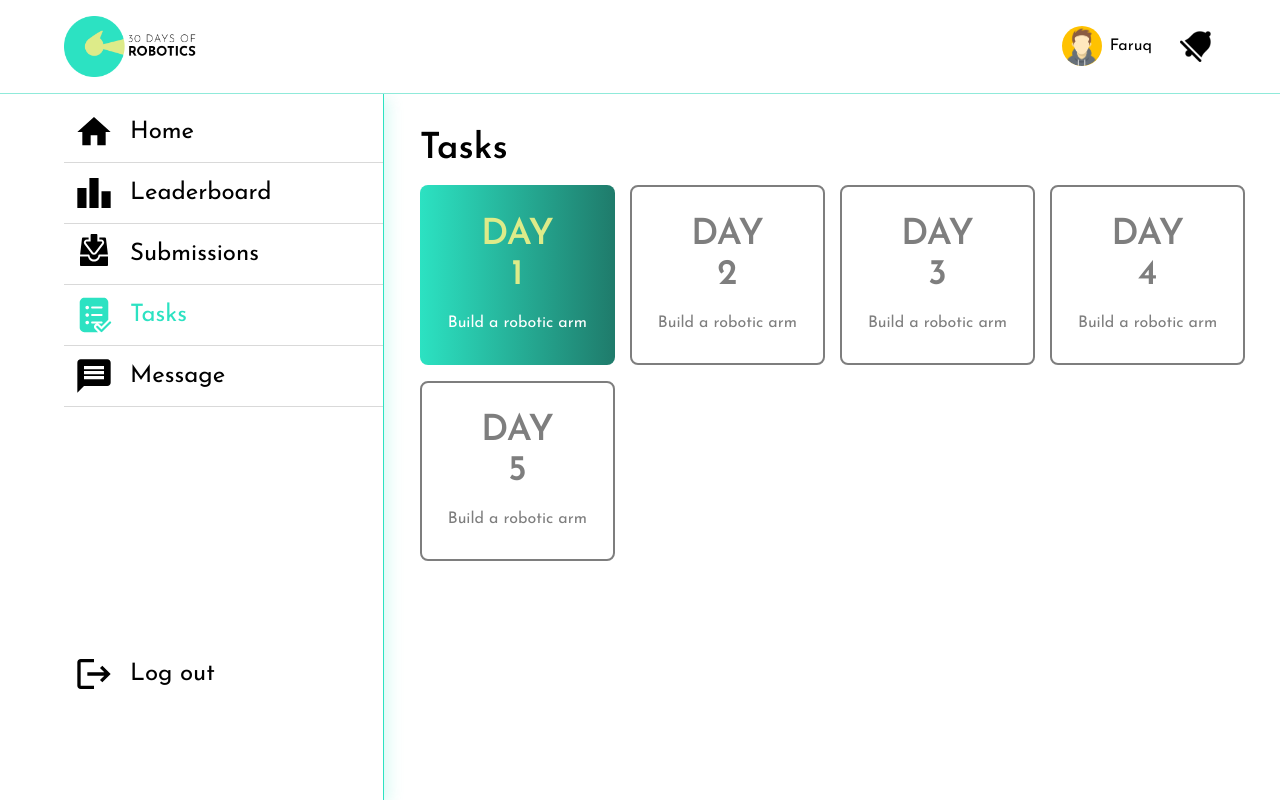
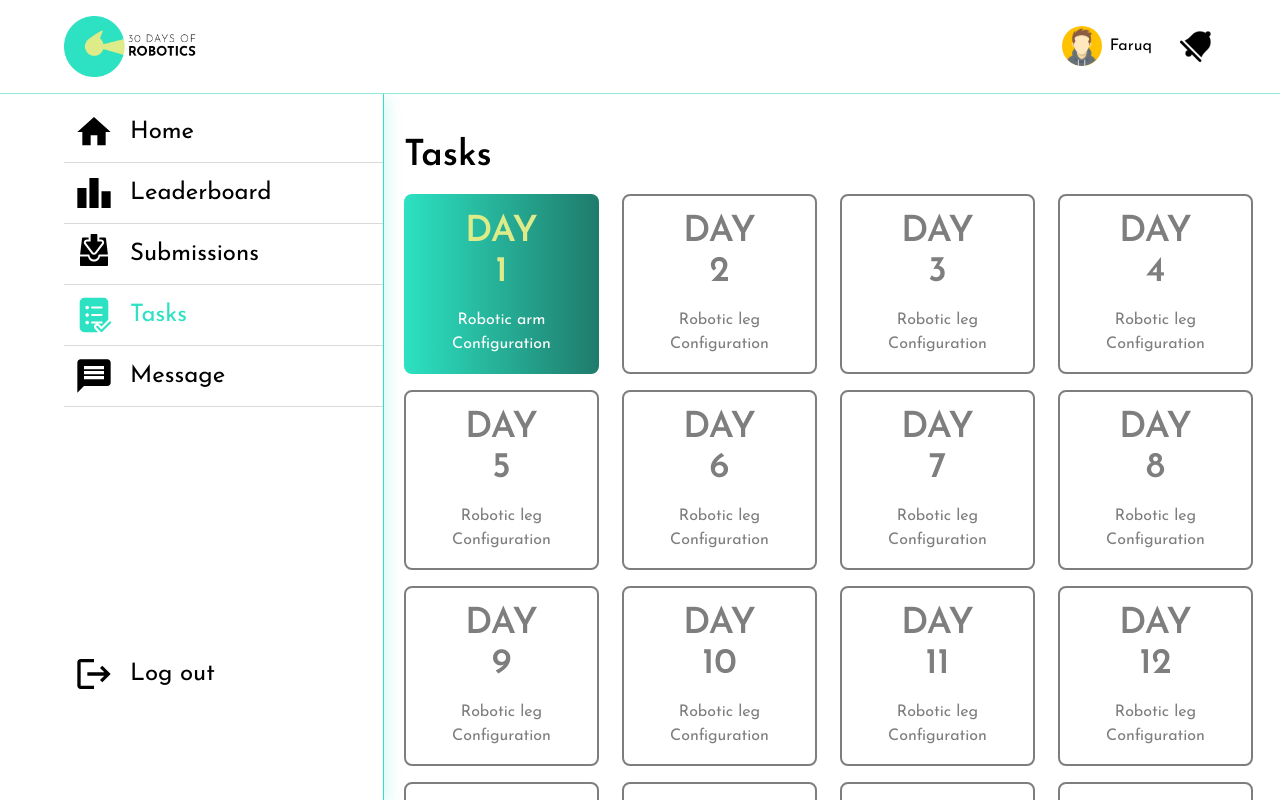
Before and after one commit to matincodes/30_days_of_robotics, a Next.js app in the folder frontend/: page /tasks/allTasks in a window 1280 px wide. Built offline with nearby package versions, Linux system fonts and the light colour scheme.

Commit message:
tasks upgrade

```diff
--- a/frontend/components/Tasks.tsx
+++ b/frontend/components/Tasks.tsx
@@ -217,9 +217,15 @@ const Tasks = ({ variant, className }: Props) => {
 
   return (
     <div className={className}>
-      <h2 className="font-semibold text-2xl text-[#AEAEAE] py-[10px] px-3 lg:px-5">
-        Tasks
-      </h2>
+      {variant === "list" ? (
+        <h2 className="font-semibold text-2xl text-[#AEAEAE] py-[10px] px-3 lg:px-5">
+          Tasks
+        </h2>
+      ) : (
+        <h2 className="font-semibold text-4xl py-[10px] px-3 lg:px-5 mb-2">
+          Tasks
+        </h2>
+      )}
       {variant === "list" ? (
         <div className="grid gap-3 px-[10px] lg:px-5">
           {tasks.map((task) => (
@@ -227,7 +233,7 @@ const Tasks = ({ variant, className }: Props) => {
           ))}
         </div>
       ) : (
-        <div className="grid gap-2 px-[10px] lg:px-5">
+        <div className="w-full h-fit px-[10px] lg:px-5 grid grid-cols-2 sm:grid-cols-3 md:grid-cols-4 lg:grid-cols-3 xl:grid-cols-4 gap-4">
           {tasks.map((task) => (
             <GridItem task={task} key={task.id} />
           ))}
@@ -275,13 +281,27 @@ const ListItem = ({ task }: { task: taskItem }) => {
 };
 
 const GridItem = ({ task }: { task: taskItem }) => {
-  return (
-    <div>
-      <div>
-        <p>Day {task.day}</p>
-        <p>{task.title}</p>
+  return task.unlocked ? (
+    <Link href={`/tasks/${task.id}`}>
+      <div className="p-[4%] md:w-[165px] lg:w-[185px] xl:w-[195px] h-[180px] bg-gradient-to-r from-[#2CE2C2] to-[#1F7B6B] rounded-lg flex flex-col items-center justify-center">
+        <p className="text-[#DDEB89] text-center font-semibold text-4xl uppercase">
+          Day
+        </p>
+        <p className="text-[#DDEB89] text-center font-semibold text-4xl mb-4">
+          {task.day}
+        </p>
+        <p className="text-white text-center">{task.title}</p>
       </div>
-      {!task.unlocked && <Lock />}
+    </Link>
+  ) : (
+    <div className="p-[4%] cursor-not-allowed md:w-[165px] lg:w-[185px] xl:w-[195px] h-[180px] border-[#7E7E7E] border-[2px] rounded-lg flex flex-col items-center justify-center">
+      <p className="text-[#7E7E7E] text-center font-semibold text-4xl uppercase">
+        Day
+      </p>
+      <p className="text-[#7E7E7E] text-center font-semibold text-4xl mb-4">
+        {task.day}
+      </p>
+      <p className="text-[#7E7E7E] text-center">{task.title}</p>
     </div>
   );
 };
--- a/frontend/pages/index.tsx
+++ b/frontend/pages/index.tsx
@@ -22,7 +22,7 @@ export default function Home() {
           Home
         </h2>
         <Leaderboard variant="scroll" className="mb-4 lg:mb-6" />
-        <Tasks variant="list" />
+        <Tasks variant="grid" />
       </Layout>
     </>
   );
--- a/frontend/pages/tasks/allTasks.tsx
+++ b/frontend/pages/tasks/allTasks.tsx
@@ -1,6 +1,7 @@
 import Head from "next/head";
 import Link from "next/link";
 import Layout from "../../components/Layout";
+import Tasks from "../../components/Tasks";
 
 const AllTasks = () => {
   return (
@@ -8,75 +9,8 @@ const AllTasks = () => {
       <Head>
         <title>30 Days of Robotics | Tasks</title>
       </Head>
-      <Layout>
-        <div className="p-[4%]">
-          <h2 className="font-semibold text-4xl mb-[16px]">Tasks</h2>
-          <div className="w-full h-fit grid grid-cols-2 sm:grid-cols-3 md:grid-cols-4 lg:grid-cols-3 xl:grid-cols-4 gap-4">
-            <Link href="/tasks/1">
-              <div className="p-[4%] md:w-[165px] lg:w-[185px] xl:w-[195px] h-[180px] bg-gradient-to-r from-[#2CE2C2] to-[#1F7B6B] rounded-lg flex flex-col items-center justify-center">
-                <p className="text-[#DDEB89] text-center font-semibold text-4xl uppercase">
-                  Day
-                </p>
-                <p className="text-[#DDEB89] text-center font-semibold text-4xl mb-4">
-                  1
-                </p>
-                <p className="text-white text-center">Build a robotic arm</p>
-              </div>
-            </Link>
-            <Link href="/tasks/2">
-              <div className="p-[4%] md:w-[165px] lg:w-[185px] xl:w-[195px] h-[180px] border-[#7E7E7E] border-[2px] rounded-lg flex flex-col items-center justify-center">
-                <p className="text-[#7E7E7E] text-center font-semibold text-4xl uppercase">
-                  Day
-                </p>
-                <p className="text-[#7E7E7E] text-center font-semibold text-4xl mb-4">
-                  2
-                </p>
-                <p className="text-[#7E7E7E] text-center">
-                  Build a robotic arm
-                </p>
-              </div>
-            </Link>
-            <Link href="/tasks/3">
-              <div className="p-[4%] md:w-[165px] lg:w-[185px] xl:w-[195px] h-[180px] border-[#7E7E7E] border-[2px] rounded-lg flex flex-col items-center justify-center">
-                <p className="text-[#7E7E7E] text-center font-semibold text-4xl uppercase">
-                  Day
-                </p>
-                <p className="text-[#7E7E7E] text-center font-semibold text-4xl mb-4">
-                  3
-                </p>
-                <p className="text-[#7E7E7E] text-center">
-                  Build a robotic arm
-                </p>
-              </div>
-            </Link>
-            <Link href="/tasks/4">
-              <div className="p-[4%] md:w-[165px] lg:w-[185px] xl:w-[195px] h-[180px] border-[#7E7E7E] border-[2px] rounded-lg flex flex-col items-center justify-center">
-                <p className="text-[#7E7E7E] text-center font-semibold text-4xl uppercase">
-                  Day
-                </p>
-                <p className="text-[#7E7E7E] text-center font-semibold text-4xl mb-4">
-                  4
-                </p>
-                <p className="text-[#7E7E7E] text-center">
-                  Build a robotic arm
-                </p>
-              </div>
-            </Link>
-            <Link href="/tasks/5">
-              <div className="p-[4%] md:w-[165px] lg:w-[185px] xl:w-[195px] h-[180px] border-[#7E7E7E] border-[2px] rounded-lg flex flex-col items-center justify-center">
-                <p className="text-[#7E7E7E] text-center font-semibold text-4xl uppercase">
-                  Day
-                </p>
-                <p className="text-[#7E7E7E] text-center font-semibold text-4xl mb-4">
-                  5
-                </p>
-                <p className="text-[#7E7E7E] text-center">
-                  Build a robotic arm
-                </p>
-              </div>
-            </Link>
-          </div>
-        </div>
+      <Layout className="py-4 lg:py-8">
+        <Tasks variant="grid" />
       </Layout>
     </>
   );
```
